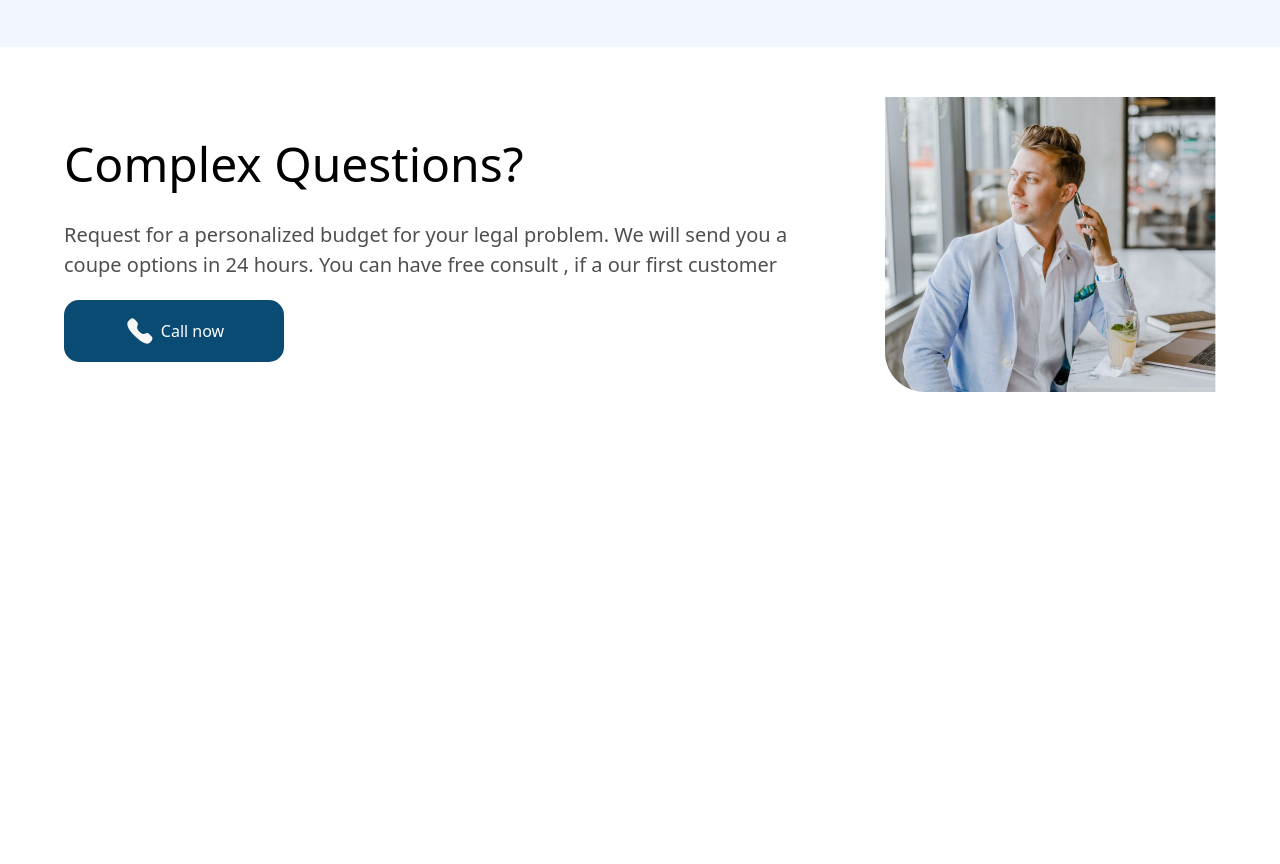
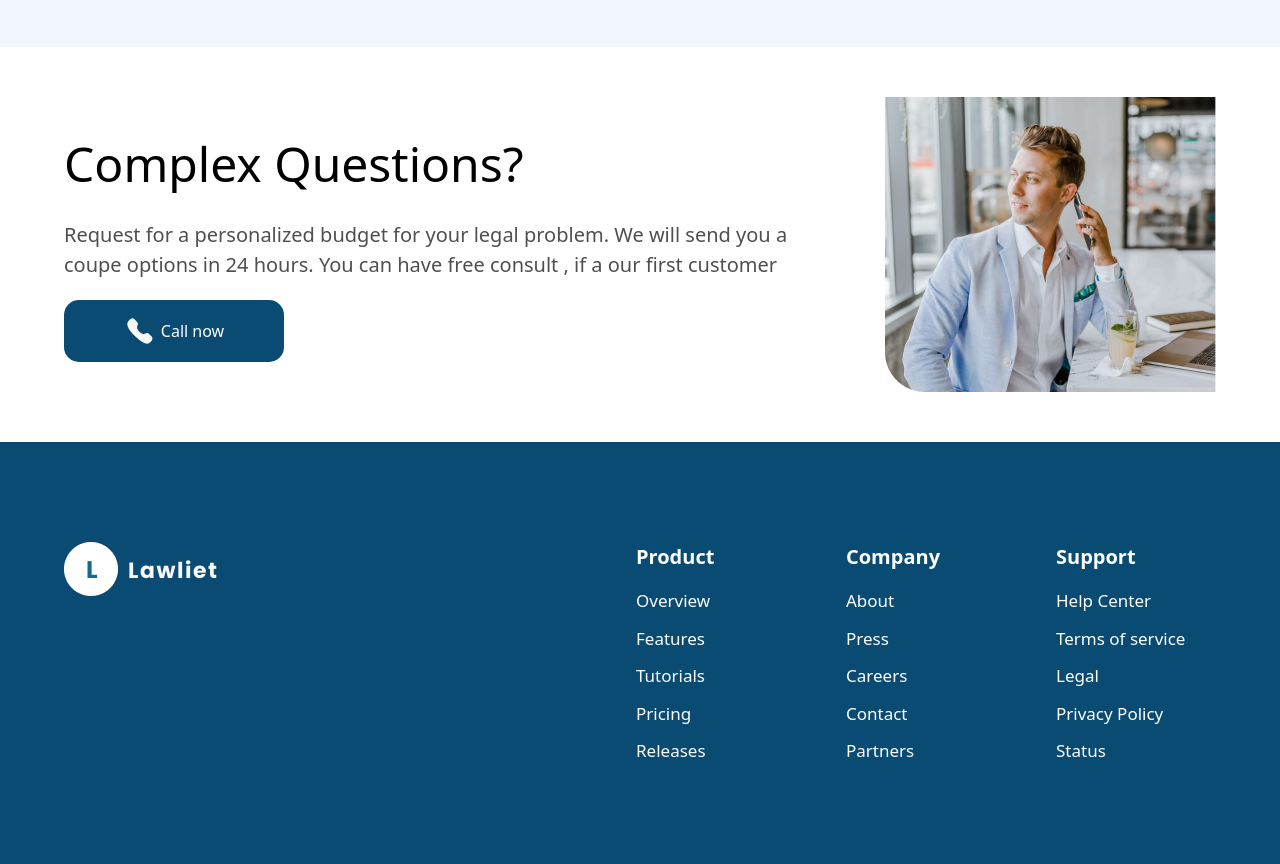
Before and after one commit to Msoleh27jr/home-work, a website: page src/index.html in a window 1280 px wide. Shown: the part 2346-3210 px from the top of the page. Before the commit the page ends 2788 px from the top, so only its background shows below. Drawn offline with Linux system fonts and the light colour scheme.

Commit message:
laptops footer completed

```diff
--- a/src/index.html
+++ b/src/index.html
@@ -184,5 +184,54 @@
     </div>
 </div>
 <!-- ]]]]]]]]]]]]]]]]]]]]]]]]]]]]]]]]]]]]]]]]]]]]]]]]]]]]]]]]]]]]]]]]]]]]]]]] -->
+<div class="bg-[#094B72] py-[10px] lg:py-[100px] px-[5%] flex items-start justify-between text-white">
+    <div class="w-[100%] flex justify-between items-center">
+        <img src="../images/logo_white.png">
+        <div class="flex sm:hidden flex-col gap-1">
+            <hr class="w-[18px] h-[2px] bg-white bordern-none">
+            <hr class="w-[18px] h-[2px] bg-white bordern-none">
+            <hr class="w-[18px] h-[2px] bg-white bordern-none">
+        </div>
+    </div>
+    <div class="hidden lg:flex items-center gap-[50px]">
+        <div class="lg:w-[160px] flex flex-col gap-4">
+            <div>
+                <h5 class="font-[600] text-[20px]">Product</h5>
+            </div>
+            <div class="flex flex-col gap-3">
+                <p class="font-[500] text-[17px]">Overview</p>
+                <p class="font-[500] text-[17px]">Features</p>
+                <p class="font-[500] text-[17px]">Tutorials</p>
+                <p class="font-[500] text-[17px]">Pricing</p>
+                <p class="font-[500] text-[17px]">Releases</p>
+            </div>
+        </div>
+        <div class="lg:w-[160px] flex flex-col gap-4">
+            <div>
+                <h5 class="font-[600] text-[20px]">Company</h5>
+            </div>
+            <div class="flex flex-col gap-3">
+                <p class="font-[500] text-[17px]">About</p>
+                <p class="font-[500] text-[17px]">Press</p>
+                <p class="font-[500] text-[17px]">Careers</p>
+                <p class="font-[500] text-[17px]">Contact</p>
+                <p class="font-[500] text-[17px]">Partners</p>
+            </div>
+        </div>
+        <div class="lg:w-[160px] flex flex-col gap-4">
+            <div>
+                <h5 class="font-[600] text-[20px]">Support</h5>
+            </div>
+            <div class="flex flex-col gap-3">
+                <p class="font-[500] text-[17px]">Help Center</p>
+                <p class="font-[500] text-[17px]">Terms of service</p>
+                <p class="font-[500] text-[17px]">Legal</p>
+                <p class="font-[500] text-[17px]">Privacy Policy</p>
+                <p class="font-[500] text-[17px]">Status</p>
+            </div>
+        </div>
+    </div>
+</div>
+<!-- [[[[[[[[[[[[[[[[[[[[[[[[[[[[[[[[[[[[[[[]]]]]]]]]]]]]]]]]]]]]]]]]]]]]]]]]]]]]]] -->
     </body>
 </html>
```
